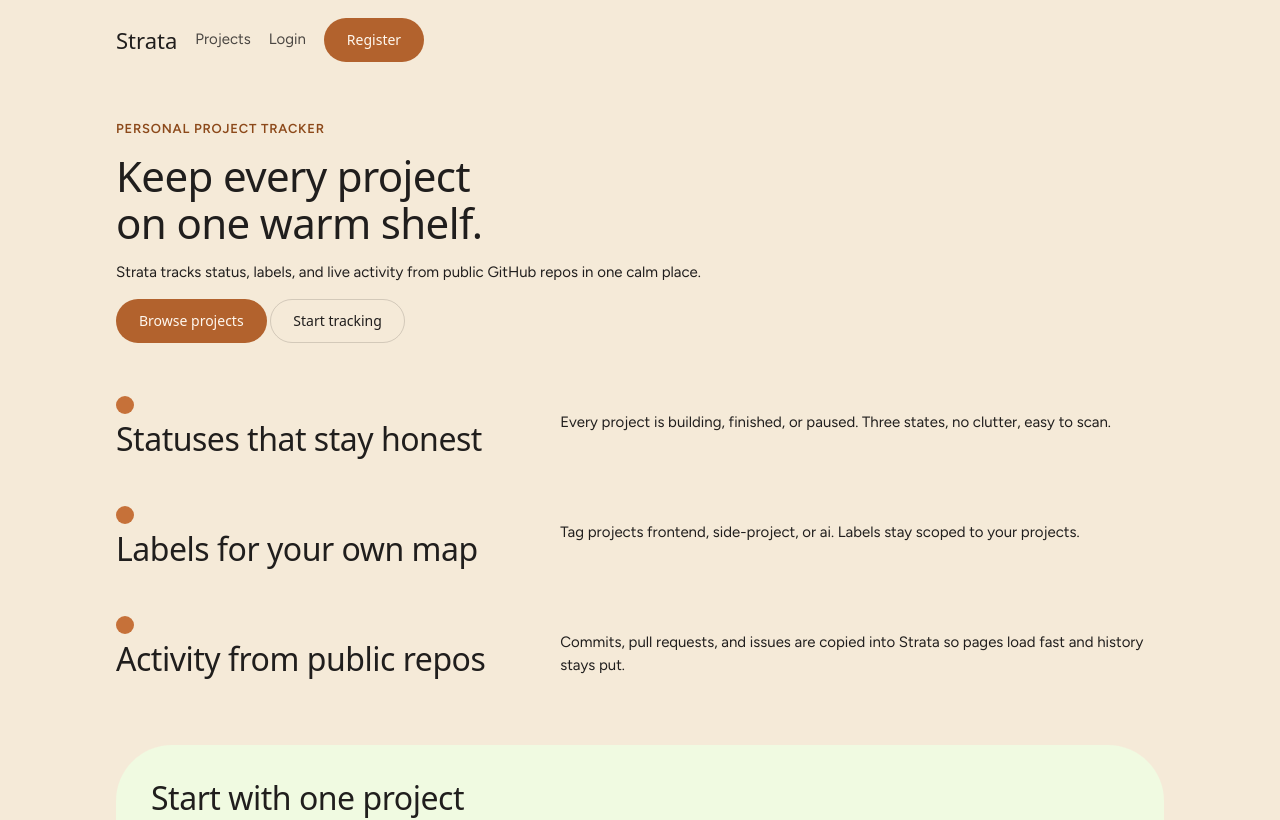
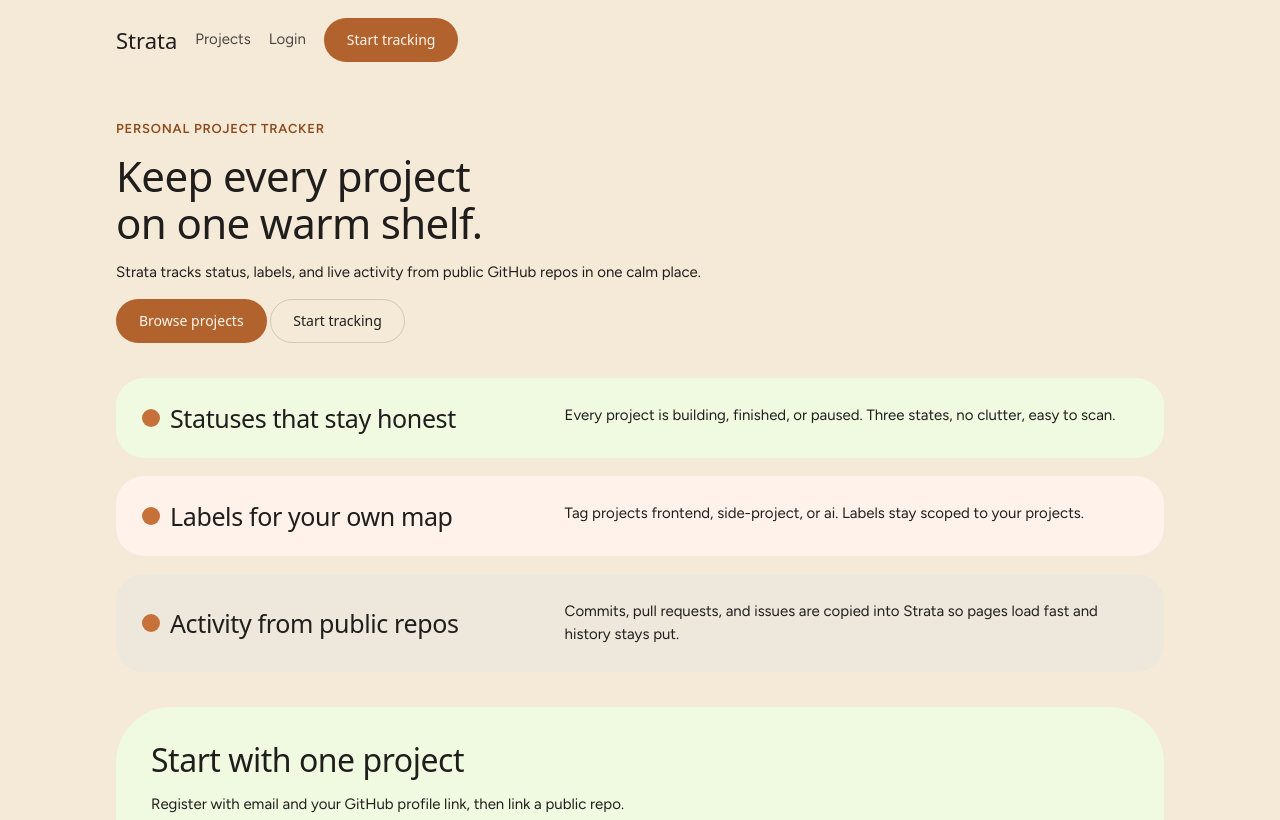
Before and after one commit to Wimmboo2/Strata, a Next.js app in the folder frontend/: page / in a window 1280 px wide. Shown: the top 820 px of the page. Built offline with nearby package versions, Linux system fonts and the light colour scheme; no server answers; a web font is replaced by a local one.

Commit message:
Landing polish: tinted feature panels, inline dots, single CTA label

```diff
--- a/frontend/app/layout.tsx
+++ b/frontend/app/layout.tsx
@@ -16,7 +16,7 @@ export default function RootLayout({ children }: { children: React.ReactNode })
             <a className="nav-brand" href="/">Strata</a>
             <a href="/projects">Projects</a>
             <a href="/login">Login</a>
-            <a href="/register" className="btn btn-primary">Register</a>
+            <a href="/register" className="btn btn-primary">Start tracking</a>
             <AuthStatus />
           </nav>
         </header>
--- a/frontend/app/page.tsx
+++ b/frontend/app/page.tsx
@@ -11,24 +11,24 @@ export default function Home() {
         <a className="btn btn-primary" href="/projects">Browse projects</a>{" "}
         <a className="btn btn-secondary" href="/register">Start tracking</a>
       </p>
-      <div style={{ marginTop: 35 }}>
-        <div className="feature-row">
-          <div><span className="dot" /><h2>Statuses that stay honest</h2></div>
-          <p>Every project is building, finished, or paused. Three states, no clutter, easy to scan.</p>
+      <div style={{ marginTop: 35, display: "grid", gap: 18 }}>
+        <div className="feature-row" style={{ background: "#f0fae1", borderRadius: 28, padding: 26 }}>
+          <div style={{ display: "flex", gap: 10, alignItems: "center" }}><span className="dot" /><h2 style={{ fontSize: 25, margin: 0 }}>Statuses that stay honest</h2></div>
+          <p style={{ margin: 0 }}>Every project is building, finished, or paused. Three states, no clutter, easy to scan.</p>
         </div>
-        <div className="feature-row">
-          <div><span className="dot" /><h2>Labels for your own map</h2></div>
-          <p>Tag projects frontend, side-project, or ai. Labels stay scoped to your projects.</p>
+        <div className="feature-row" style={{ background: "#fff2eb", borderRadius: 28, padding: 26 }}>
+          <div style={{ display: "flex", gap: 10, alignItems: "center" }}><span className="dot" /><h2 style={{ fontSize: 25, margin: 0 }}>Labels for your own map</h2></div>
+          <p style={{ margin: 0 }}>Tag projects frontend, side-project, or ai. Labels stay scoped to your projects.</p>
         </div>
-        <div className="feature-row">
-          <div><span className="dot" /><h2>Activity from public repos</h2></div>
-          <p>Commits, pull requests, and issues are copied into Strata so pages load fast and history stays put.</p>
+        <div className="feature-row" style={{ background: "#eee7db", borderRadius: 28, padding: 26 }}>
+          <div style={{ display: "flex", gap: 10, alignItems: "center" }}><span className="dot" /><h2 style={{ fontSize: 25, margin: 0 }}>Activity from public repos</h2></div>
+          <p style={{ margin: 0 }}>Commits, pull requests, and issues are copied into Strata so pages load fast and history stays put.</p>
         </div>
       </div>
       <div className="tint-patch" style={{ marginTop: 35 }}>
         <h2>Start with one project</h2>
         <p>Register with email and your GitHub profile link, then link a public repo.</p>
-        <p><a className="btn btn-primary" href="/register">Create account</a></p>
+        <p><a className="btn btn-primary" href="/register">Start tracking</a></p>
       </div>
     </div>
   );
```
